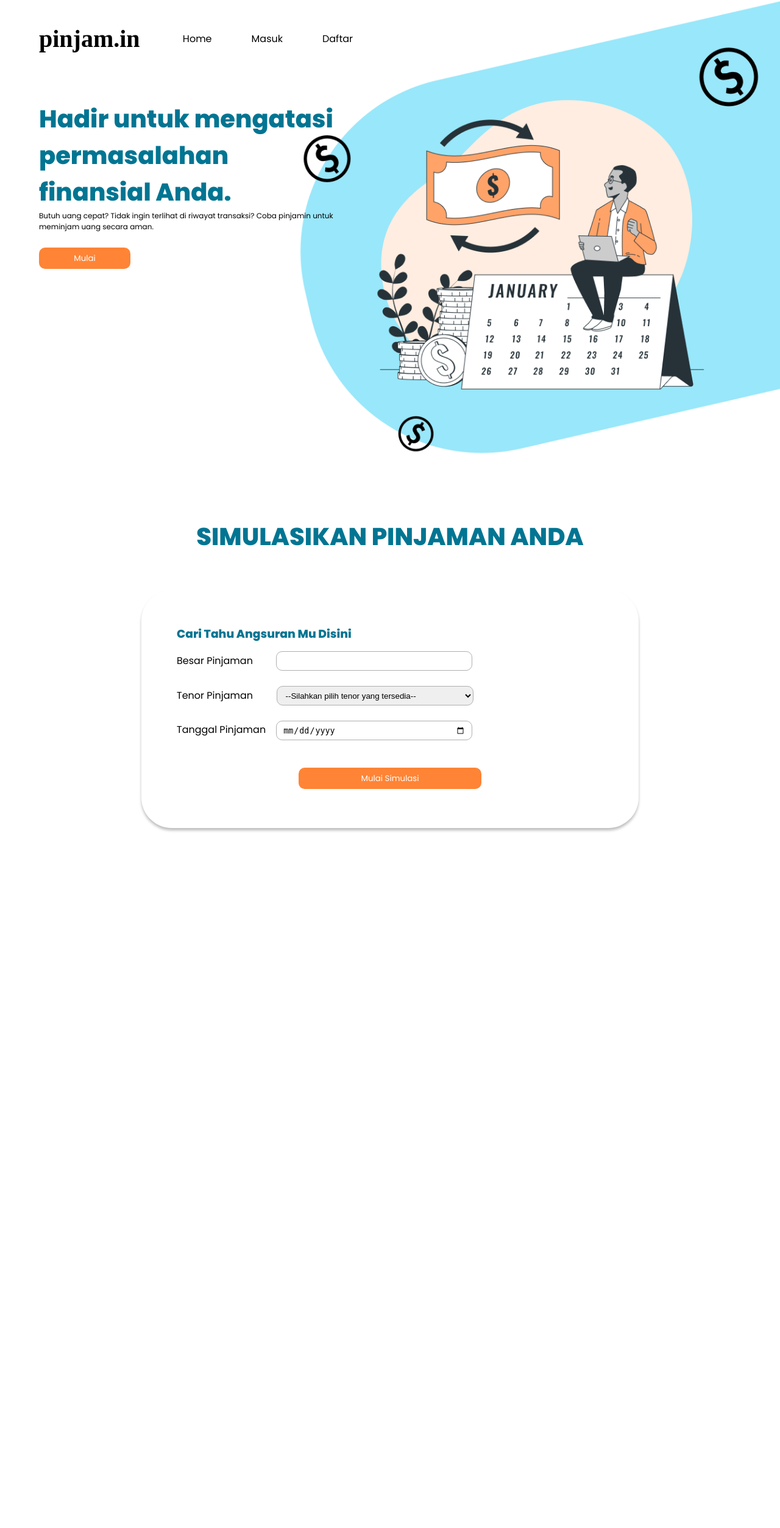
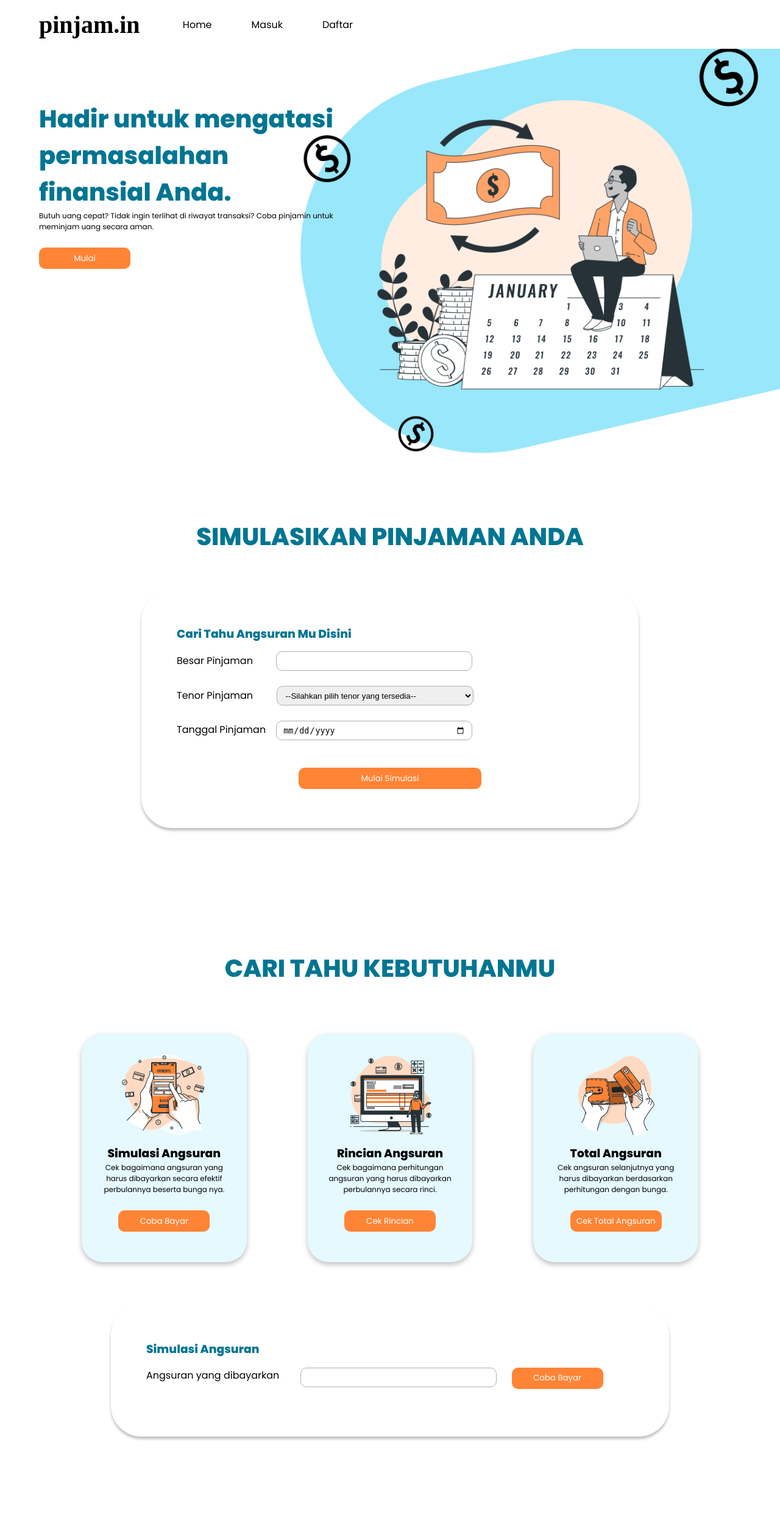
Before and after one commit to maharanifwz/pinjam.in, a PHP site: page / in a window 1280 px wide. Shown: the whole page at 61% size. Before the commit the page ends 1364 px from the top, so only its background shows below. Run offline with PHP 8.4, Linux system fonts and the light colour scheme.

Commit message:
adding menu in index.php

```diff
--- a/index.php
+++ b/index.php
@@ -55,12 +55,12 @@ session_start();
                         </a>
                         <ul>
                             <li><a href="#">Home</a></li>
-                            <?php if (isset($_SESSION['state'])){?>
+                            <?php if (isset($_SESSION['state'])) { ?>
                                 <li><a href="logout.php">Keluar</a></li>
-                            <?php }else{ ?>
+                            <?php } else { ?>
                                 <li><a href="login.php">Masuk</a></li>
                                 <li><a href="register.php">Daftar</a></li>
-                            <?php }?>
+                            <?php } ?>
 
                         </ul>
                     </nav>
@@ -108,6 +108,45 @@ session_start();
             </div>
         </div>
     </section>
+
+    <section id="menu">
+        <div class="container-fluid">
+            <h1 class="installment-title">CARI TAHU KEBUTUHANMU</h1>
+            <div class="box-container">
+                <div class="box">
+                    <img src="simulasi.png" alt="Simulasi Angsuran">
+                    <h3>Simulasi Angsuran</h3>
+                    <p>Cek bagaimana angsuran yang harus dibayarkan secara efektif perbulannya beserta bunga nya.</p>
+                    <button type="button">Coba Bayar</button>
+                </div>
+                <div class="box">
+                    <img src="rincian.png" alt="Rincian Angsuran">
+                    <h3>Rincian Angsuran</h3>
+                    <p>Cek bagaimana perhitungan angsuran yang harus dibayarkan perbulannya secara rinci.</p>
+                    <button type="button">Cek Rincian</button>
+                </div>
+                <div class="box">
+                    <img src="total.png" alt="Total Angsuran">
+                    <h3>Total Angsuran</h3>
+                    <p>Cek angsuran selanjutnya yang harus dibayarkan berdasarkan perhitungan dengan bunga.</p>
+                    <button type="button">Cek Total Angsuran</button>
+                </div>
+            </div>
+        </div>
+    </section>
+
+    <section id="#simulation">
+        <div class="container-fluid">
+            <div class="simulation-text">
+                <h3 class="installment-desc">Simulasi Angsuran</h3>
+                <div class="simulation-desc">
+                    <label for="angsuran">Angsuran yang dibayarkan</label>&nbsp;&nbsp;&nbsp;&nbsp;&nbsp;&nbsp;&nbsp;&nbsp;
+                    <input type="text" name="angsuran" id="angsuran" required>
+                    <button class="simulation-btn" type="button">Coba Bayar</button>
+                </div>
+            </div>
+        </div>
+    </section>
 </body>
 
 </html>
--- a/styles.css
+++ b/styles.css
@@ -27,14 +27,15 @@ p {
 nav {
     position: fixed;
     display: flex;
-    top: 5%;
     left: 0;
     width: 100%;
+    height: 10%;
     justify-content: space-between;
     align-items: center;
     transition: 0.6s;
     padding: 0 5%;
     z-index: 100000;
+    background: #FFFFFF;
 }
 
 nav .sticky {
@@ -132,7 +133,9 @@ label {
     height: 100vh;
 }
 
-input, select, option{
+input,
+select,
+option {
     padding-left: 10px;
     padding-right: 10px;
     border: 1px solid #AFAFAF;
@@ -209,7 +212,7 @@ ul {
     padding-bottom: 2%;
 }
 
-.installment-text {
+.installment-text, .simulation-text {
     background: #FFFFFF;
     box-shadow: 0px 4px 4px rgba(0, 0, 0, 0.25);
     border-radius: 50px;
@@ -219,7 +222,7 @@ ul {
     left: 130px;
     top: 1189px;
     margin: 0 auto;
-    margin-bottom: 100px;
+    margin-bottom: 150px;
 }
 
 a {
@@ -235,3 +238,41 @@ a {
     align-items: center;
     text-align: center;
 }
+
+/* menu */
+.box-container {
+    display: flex;
+    border: none;
+    padding: 20px;
+    text-align: center;
+    align-items: center;
+}
+
+.box {
+    padding: 25px;
+    /* properti lainnya */
+    background: rgba(153, 231, 250, 0.25);
+    box-shadow: 0px 4px 8px rgba(0, 0, 0, 0.25);
+    border-radius: 35px;
+    margin-left: 50px;
+    margin-right: 50px;
+    border: none;
+    text-align: center;
+    width: 900px;
+    height: 325px;
+    margin-bottom: 50px;
+}
+
+.simulation-text {
+    width: 800px;
+    height: 100px;
+}
+
+.simulation-desc {
+    display: flex;
+}
+
+.simulation-btn {
+    margin-top: 0px;
+    margin-left: 25px;
+}
```
Also changed, not shown: rincian.png (added), simulasi.png (added), total.png (added).
